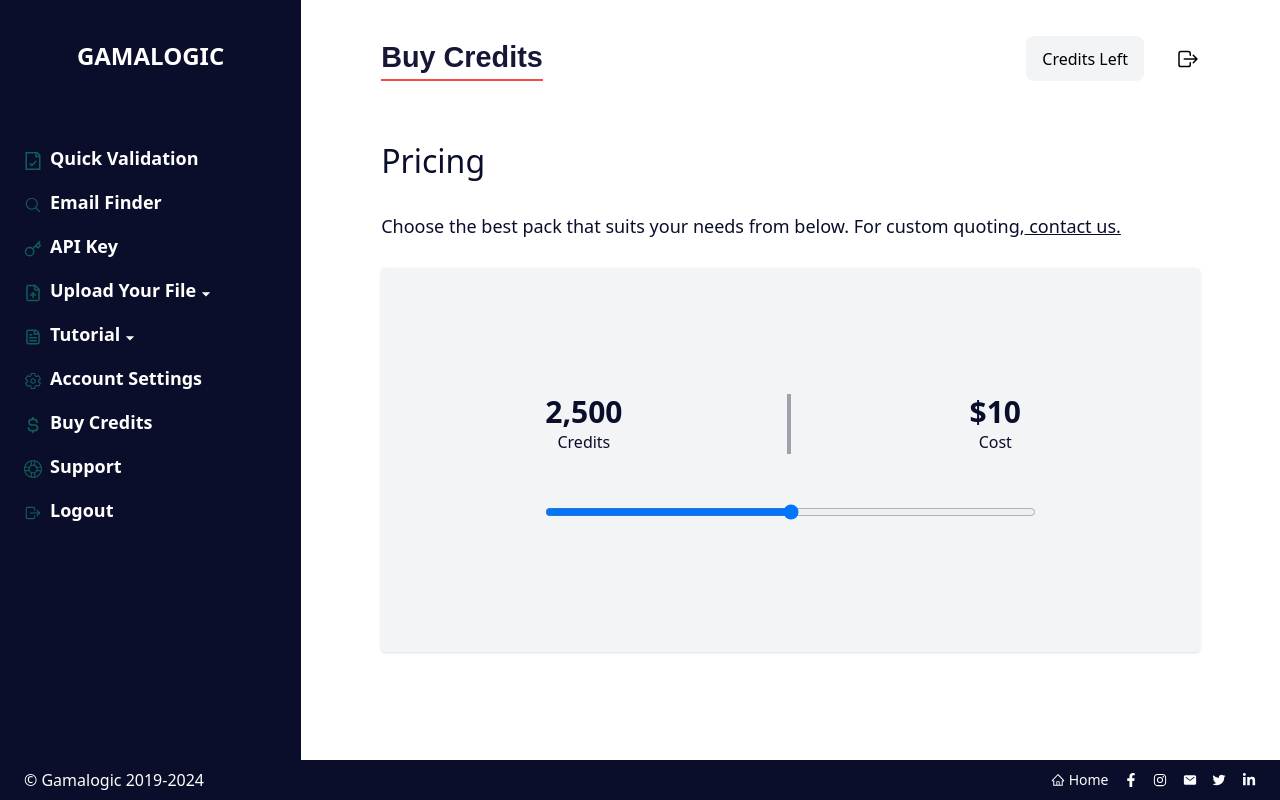
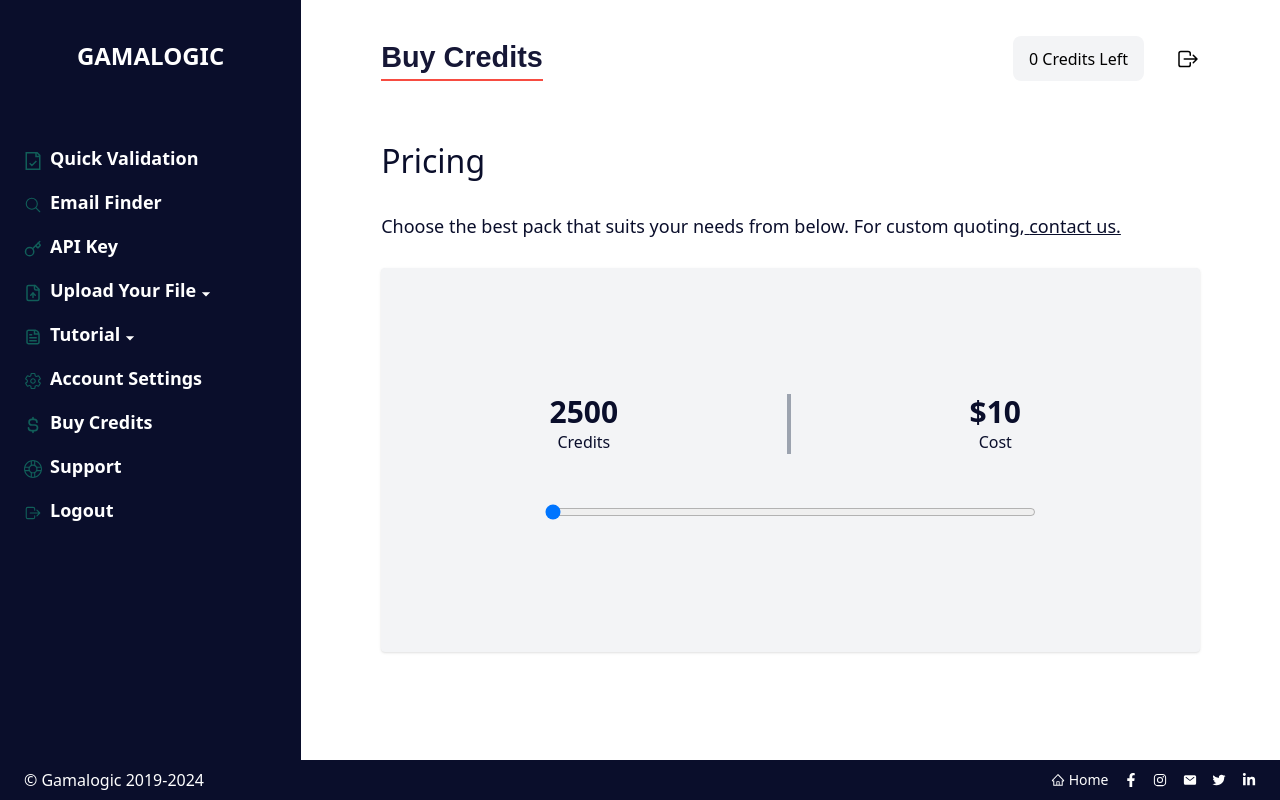
Before and after one commit to nayeem2208/gamalogic_frontend, a React (Vite) app: page /buyCredits in a window 1280 px wide. Built offline with nearby package versions, Linux system fonts and the light colour scheme; no server answers; sample sign-in values are in the browser's storage.

Commit message:
paypal integration

```diff
--- a/src/components/Body.jsx
+++ b/src/components/Body.jsx
@@ -1,10 +1,11 @@
 import { Outlet, useNavigate } from "react-router-dom";
 import { useEffect } from "react";
 import { useUserState } from "../context/userContext";
+import axiosInstance from "../axios/axiosInstance";
 
 function Body() {
   let navigate = useNavigate();
-  let { setUserDetails, userDetails } = useUserState();
+  let { setUserDetails, userDetails,setCreditBal } = useUserState();
   useEffect(() => {
     if (!userDetails) {
       const storedToken = localStorage.getItem("token");
@@ -21,6 +22,14 @@
       }
     }
   }, []);
+  useEffect(()=>{
+    const fetchData=async()=>{
+      let creditBal=await axiosInstance.get('/getCreditBalance')
+      console.log(creditBal.data,'creditbal data')
+      setCreditBal(creditBal.data)
+    }
+    fetchData()
+  },[])
   return (
     <div className="w-full h-screen overflow-y-auto pb-12">
       {userDetails && <Outlet />}
--- a/src/components/Login.jsx
+++ b/src/components/Login.jsx
@@ -8,7 +8,7 @@
 
 function Login() {
   let [data, setData] = useState({ email: "", password: "" });
-  let { setUserDetails, setUserName } = useUserState();
+  let { setUserDetails ,setCreditBal} = useUserState();
   let [passwordVisible, setPasswordVisible] = useState(false);
   const [previousLocation, setPreviousLocation] = useState(null);
 
@@ -75,6 +75,7 @@
       });
       let token = res.data;
       setUserDetails(token);
+      setCreditBal(token.credit)
       localStorage.setItem("token", JSON.stringify(token));
       navigate("/");
     } catch (err) {
--- a/src/components/SubHeader.jsx
+++ b/src/components/SubHeader.jsx
@@ -4,7 +4,7 @@
 import { useNavigate } from "react-router-dom";
 
 function SubHeader(props) {
-  let { setUserDetails, userDetails } = useUserState();
+  let { setUserDetails, userDetails,creditBal } = useUserState();
   let navigate = useNavigate();
     function logoutHandler() {
       localStorage.removeItem("token");
@@ -15,7 +15,7 @@
     <div className="flex justify-between mt-1 ">
       <p className="  orangeUnderline">{props.SubHeader}</p>
       <div className="flex " >
-        <p className="bg-gray-100 rounded-lg px-4 flex items-center ">{userDetails.credit} Credits Left</p> <p className="ml-6 mr-2 flex items-center ">{userDetails.name}</p>
+        <p className="bg-gray-100 rounded-lg px-4 flex items-center ">{creditBal} Credits Left</p> <p className="ml-6 mr-2 flex items-center ">{userDetails.name}</p>
         <button onClick={logoutHandler}><IoLogOutOutline className="  text-2xl" /></button>
       </div>
     </div>
--- a/src/pages/BuyCredits.jsx
+++ b/src/pages/BuyCredits.jsx
@@ -1,9 +1,92 @@
 import { Link } from "react-router-dom";
 import SubHeader from "../components/SubHeader";
 import { PayPalScriptProvider, PayPalButtons } from "@paypal/react-paypal-js";
-
+import { useEffect, useState } from "react";
+import axiosInstance from "../axios/axiosInstance";
+import { toast } from "react-toastify";
+import { useUserState } from "../context/userContext";
 
 export default function BuyCredits() {
+  const [show, setShow] = useState(false);
+  const [success, setSuccess] = useState(false);
+  const [ErrorMessage, setErrorMessage] = useState("");
+  const [orderID, setOrderID] = useState(false);
+  const [selectedCredits, setSelectedCredits] = useState(2500);
+  const [cost, setCost] = useState(10);
+
+  let { setUserDetails,setCreditBal,creditBal } = useUserState();
+  const creditCostMappings = [
+    [2500, 10],
+    [5000, 15],
+    [10000, 20],
+    [25000, 40],
+    [50000, 70],
+    [75000, 100],
+    [100000, 120],
+    [250000, 280],
+    [500000, 480],
+    [750000, 700],
+    [1000000, 960],
+    [2500000, 2200],
+  ];
+
+  const handleCreditsChange = (e) => {
+    const index = parseInt(e.target.value);
+    const [credits, cost] = creditCostMappings[index];
+    setSelectedCredits(credits);
+    setCost(cost);
+  };
+  console.log(cost,selectedCredits,'selected cost and credit ')
+  const createOrder = (data, actions) => {
+    console.log(cost,'costttt is here')
+    return actions.order
+      .create({
+        purchase_units: [
+          {
+            description: "Gamalogic Credits",
+            amount: {
+              currency_code: "USD",
+              value: cost,
+            },
+          },
+        ],
+      })
+      .then((orderID) => {
+        setOrderID(orderID);
+        return orderID;
+      });
+  };
+
+  const onApprove = (data, actions) => {
+    return actions.order.capture().then(function (details) {
+      const { payer } = details;
+      try {
+        const updateCreditFunction = async () => {
+          let updateCredit = await axiosInstance.post("/updateCredit", {
+            credits: selectedCredits,
+          });
+        };
+        updateCreditFunction();
+        setSuccess(true);
+        setCreditBal(creditBal+selectedCredits)
+      } catch (error) {
+        console.log(error)
+      }
+    });
+  };
+  const onError = (data, actions) => {
+    setErrorMessage("An Error occured with your payment ");
+    toast('Error occured with our payment ')
+  };
+
+  useEffect(() => {
+    if (success) {
+      toast.success("Payment successful!!");
+      console.log("Order successful . Your order id is--", orderID);
+    }
+  }, [success]);
+
+  const paypalClientId = import.meta.env.VITE_PAYPAL_CLIENT_ID;
   return (
     <div className=" px-20 py-8">
       <SubHeader SubHeader={"Buy Credits"} />
@@ -11,28 +94,50 @@
         <h3>Pricing</h3>
         <p className="my-7 description">
           Choose the best pack that suits your needs from below. For custom
-          quoting,<Link to='/support' className="underline font-medium"> contact us.</Link>
+          quoting,
+          <Link to="/support" className="underline font-medium">
+            {" "}
+            contact us.
+          </Link>
         </p>
         <div className="bg-gray-100 rounded h-96 shadow flex flex-col justify-center items-center">
           <div className="flex w-full text-center">
             <div className="w-3/6 border-r-4 border-gray-400">
-              <p className="text-3xl font-semibold">2,500</p>
+              <p className="text-3xl font-semibold">{selectedCredits}</p>
               <p>Credits</p>
             </div>
             <div className="w-3/6">
-              <p className="text-3xl font-semibold">$10</p>
+              <p className="text-3xl font-semibold">${cost}</p>
               <p>Cost</p>
             </div>
           </div>
           <div className=" w-3/5 mt-12">
-          <input type="range" className="w-full"    />
+            <input
+              type="range"
+              className="w-full"
+              min="0"
+              max={creditCostMappings.length - 1}
+              step="1"
+              onChange={handleCreditsChange}
+              value={creditCostMappings.findIndex(
+                ([credits]) => credits === selectedCredits
+              )}
+            />
           </div>
         </div>
         <div className=" flex justify-center mt-6">
-            <div className="w-2/6  ">
-        <PayPalScriptProvider options={{ clientId: "test" }}>
-            <PayPalButtons style={{ layout: "horizontal" }} />
-        </PayPalScriptProvider></div></div>
+          <div className="w-2/6  z-0">
+            <PayPalScriptProvider options={{ clientId: paypalClientId }}>
+              <PayPalButtons
+                style={{ layout: "horizontal" }}
+                forceReRender={[cost]}
+                createOrder={(data, actions) => createOrder(data, actions)}
+                onApprove={onApprove}
+                onError={onError}
+              />
+            </PayPalScriptProvider>
+          </div>
+        </div>
       </div>
     </div>
   );
--- a/src/pages/FileEmailFinder.jsx
+++ b/src/pages/FileEmailFinder.jsx
@@ -9,6 +9,7 @@
 function FileEmailFinder() {
   let [message, setMessage] = useState("");
   let [resultFile, setResultFile] = useState([]);
+  let [loading,setLoading]=useState(false)
 
   useEffect(() => {
     const fetchAllFiles = async () => {
@@ -68,11 +69,12 @@
               }
               return item;
             });
-
+            setLoading(true)
             const response = await axiosInstance.post(
               "/batchEmailFinder",
               results
             );
+            setLoading(false)
             setMessage(response.data.message);
             const options = {
               year: "numeric",
@@ -96,6 +98,7 @@
           },
         });
       } catch (error) {
+        setLoading(false)
         console.error("Error uploading file:", error);
       }
     } else {
@@ -129,8 +132,8 @@
                   { ...file, processed: progress },
                   ...prevResultFiles.slice(index + 1),
                 ]);
-
               }
+              setTimeout(checkCompletion, 5000);
             }
           }
         }
@@ -180,6 +183,14 @@
           accept=".csv"
         />
       </div>
+      {loading&&<div
+        className="mt-3 inline-block h-8 w-8 animate-spin rounded-full border-4 border-solid border-current border-r-transparent align-[-0.125em] motion-reduce:animate-[spin_1.5s_linear_infinite]"
+        role="status"
+      >
+        <span className="!absolute !-m-px !h-px !w-px !overflow-hidden !whitespace-nowrap !border-0 !p-0 ![clip:rect(0,0,0,0)]">
+          Loading...
+        </span>
+      </div>}
       <p className="bg-cyan-400 font-semibold my-4 ">{message}</p>
       {resultFile.length > 0 && (
         <table className="text-bgblue w-full  mt-14 lg:w-5/6">
```
Also changed, not shown: src/pages/EmailVerification.jsx (+34 -10 lines), 1 other file (tests, documents, lock files or other folders).
